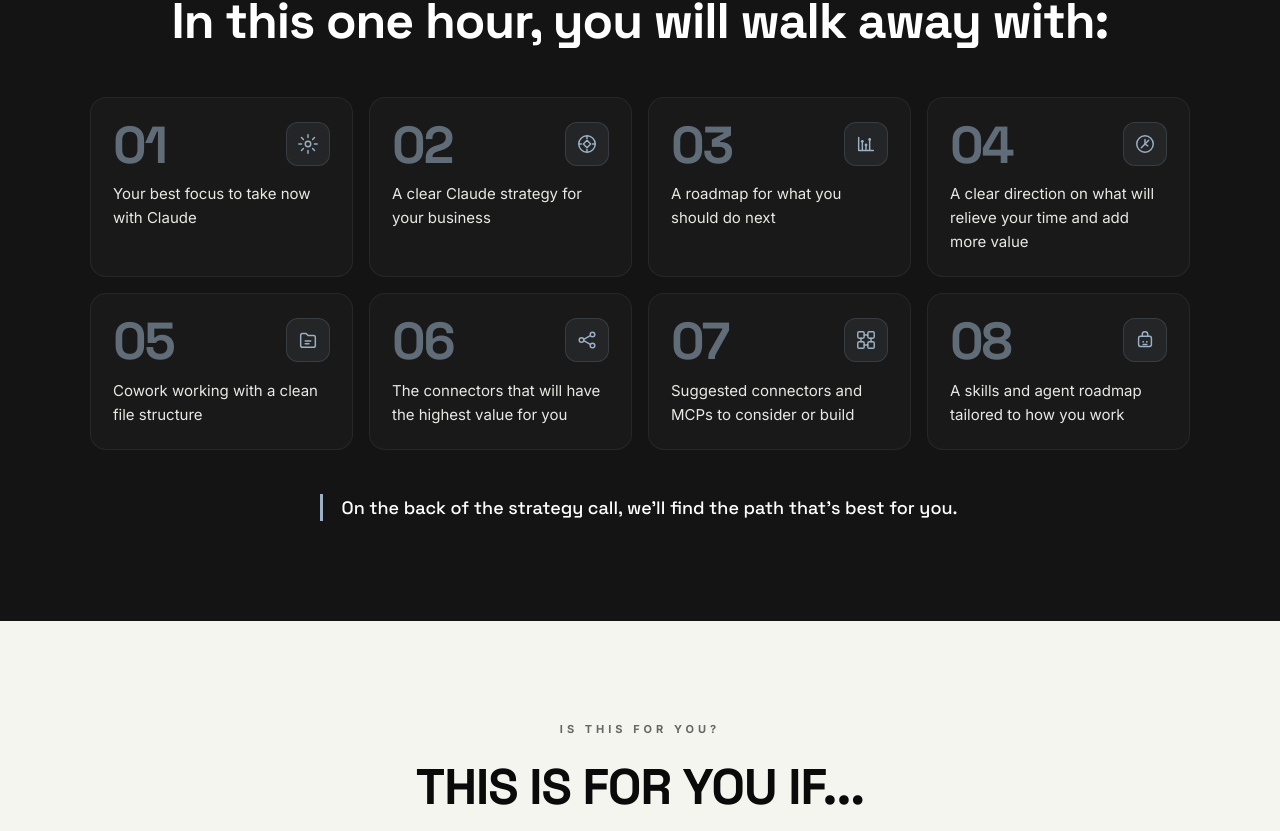
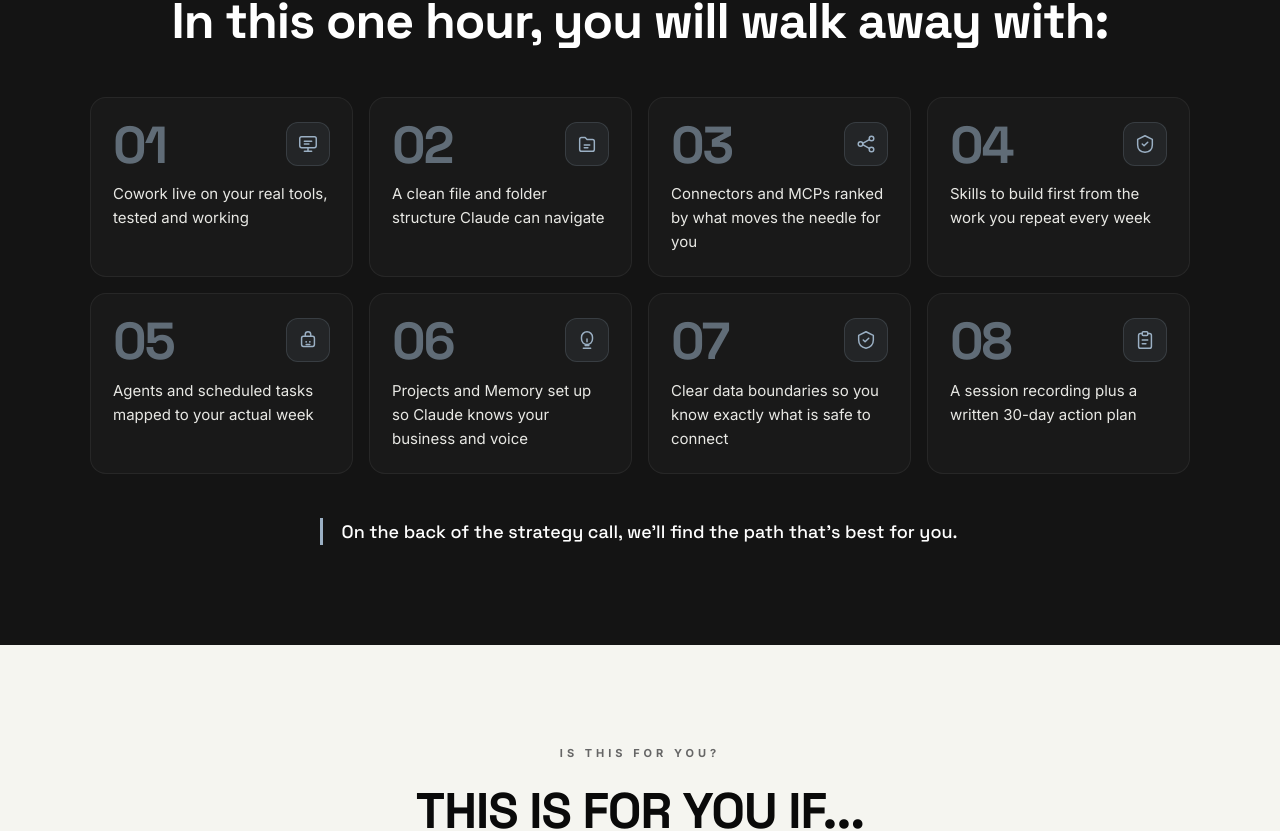
Before and after one commit to rosspower11/aipowered-mentoring, a Next.js app: page / in a window 1280 px wide. Shown: the part 1769-2600 px from the top of the page. Built offline with nearby package versions, Linux system fonts and the light colour scheme.

Commit message:
Replace overlapping outcomes with 8 distinct walkaways

```diff
--- a/components/mentoring/MFAQ.tsx
+++ b/components/mentoring/MFAQ.tsx
@@ -3,7 +3,7 @@
 import { useState } from "react";
 
 const faqs = [
-  { q: "What happens on the strategy call?", a: "We spend one focused hour together. You'll leave with a clear Claude strategy, a roadmap for what to do next, direction on what saves time and adds value, Cowork set up with a clean file structure, connector and MCP recommendations, and a skills and agent roadmap. Real clarity, not a vague to-do list." },
+  { q: "What happens on the strategy call?", a: "We spend one focused hour together. You'll leave with Cowork set up, a clean file structure, connectors and MCPs ranked for your business, skills and agents mapped to your week, Projects and Memory configured, clear data boundaries, plus a recording and a written 30-day action plan." },
   { q: "How is this different from the cohort?", a: "The cohort teaches the full ClaudeOS system to a group over six weeks. The strategy call is just you and me, on your business, in one hour. Many people start here to get clear, then join the cohort or book deeper 1:1 time once they know the path." },
   { q: "What happens after the call?", a: "On the back of the strategy call, we'll find the path that's best for you. That might mean more 1:1 sessions, the cohort, or simply running with what we set up. No pressure either way." },
   { q: "Do I need to be technical?", a: "No. I'm not a developer either. If you can describe your business and what you want Claude to do, we can get you set up." },
--- a/components/mentoring/MHowItWorks.tsx
+++ b/components/mentoring/MHowItWorks.tsx
@@ -8,7 +8,7 @@
   {
     n: "02",
     title: "We meet, screen to screen",
-    desc: "One focused hour with just the two of us. We build your Claude strategy, map what to do next, get Cowork working, and leave you with connector, MCP, skills and agent roadmaps tailored to your business.",
+    desc: "One focused hour with just the two of us. We get Cowork working, map your integrations, skills and agents, set your data boundaries, and you leave with a recording plus a 30-day action plan.",
     meta: "1 hour · live",
   },
   {
--- a/components/mentoring/MOutcomeIcon.tsx
+++ b/components/mentoring/MOutcomeIcon.tsx
@@ -4,36 +4,12 @@
   const props: IconProps = { className };
 
   switch (id) {
-    case "focus":
+    case "cowork":
       return (
         <svg viewBox="0 0 24 24" fill="none" stroke="currentColor" strokeWidth="1.6" strokeLinecap="round" strokeLinejoin="round" aria-hidden="true" {...props}>
-          <circle cx="12" cy="12" r="3" />
-          <path d="M12 2v3M12 19v3M2 12h3M19 12h3M4.9 4.9l2.1 2.1M17 17l2.1 2.1M4.9 19.1l2.1-2.1M17 7l2.1-2.1" />
-        </svg>
-      );
-    case "strategy":
-      return (
-        <svg viewBox="0 0 24 24" fill="none" stroke="currentColor" strokeWidth="1.6" strokeLinecap="round" strokeLinejoin="round" aria-hidden="true" {...props}>
-          <circle cx="12" cy="12" r="9" />
-          <path d="M12 3v3M12 18v3M3 12h3M18 12h3" />
-          <path d="m12 8 4 4-4 4-4-4 4-4z" />
-        </svg>
-      );
-    case "roadmap":
-      return (
-        <svg viewBox="0 0 24 24" fill="none" stroke="currentColor" strokeWidth="1.6" strokeLinecap="round" strokeLinejoin="round" aria-hidden="true" {...props}>
-          <path d="M4 19V5M4 19h16M8 19V9M12 19V13M16 19V7" />
-          <circle cx="8" cy="9" r="1.5" fill="currentColor" stroke="none" />
-          <circle cx="12" cy="13" r="1.5" fill="currentColor" stroke="none" />
-          <circle cx="16" cy="7" r="1.5" fill="currentColor" stroke="none" />
-        </svg>
-      );
-    case "value":
-      return (
-        <svg viewBox="0 0 24 24" fill="none" stroke="currentColor" strokeWidth="1.6" strokeLinecap="round" strokeLinejoin="round" aria-hidden="true" {...props}>
-          <circle cx="12" cy="12" r="9" />
-          <path d="M12 7v5l3 2" />
-          <path d="M8 16l8-8" />
+          <rect x="3" y="4" width="18" height="12" rx="2" />
+          <path d="M8 20h8M12 16v4" />
+          <path d="M8 9h8M8 12h5" />
         </svg>
       );
     case "files":
@@ -43,7 +19,7 @@
           <path d="M9 13h6M9 16h4" />
         </svg>
       );
-    case "connectors":
+    case "integrations":
       return (
         <svg viewBox="0 0 24 24" fill="none" stroke="currentColor" strokeWidth="1.6" strokeLinecap="round" strokeLinejoin="round" aria-hidden="true" {...props}>
           <circle cx="6" cy="12" r="2.5" />
@@ -52,14 +28,11 @@
           <path d="M8.4 11.2 15.6 7.2M8.4 12.8l7.2 4" />
         </svg>
       );
-    case "mcp":
+    case "skills":
       return (
         <svg viewBox="0 0 24 24" fill="none" stroke="currentColor" strokeWidth="1.6" strokeLinecap="round" strokeLinejoin="round" aria-hidden="true" {...props}>
-          <rect x="3" y="3" width="7" height="7" rx="1.5" />
-          <rect x="14" y="3" width="7" height="7" rx="1.5" />
-          <rect x="3" y="14" width="7" height="7" rx="1.5" />
-          <rect x="14" y="14" width="7" height="7" rx="1.5" />
-          <path d="M10 6.5h4M6.5 10v4M17.5 10v4M10 17.5h4" />
+          <path d="M12 3 4 7v6c0 5 3.5 7.5 8 8 4.5-.5 8-3 8-8V7l-8-4z" />
+          <path d="m9 12 2 2 4-4" />
         </svg>
       );
     case "agents":
@@ -72,6 +45,29 @@
           <path d="M10 17h4" />
         </svg>
       );
+    case "memory":
+      return (
+        <svg viewBox="0 0 24 24" fill="none" stroke="currentColor" strokeWidth="1.6" strokeLinecap="round" strokeLinejoin="round" aria-hidden="true" {...props}>
+          <path d="M12 3a6 6 0 0 0-6 6v2a6 6 0 0 0 12 0V9a6 6 0 0 0-6-6z" />
+          <path d="M8 21h8M10 18h4" />
+          <path d="M12 11v3" />
+        </svg>
+      );
+    case "privacy":
+      return (
+        <svg viewBox="0 0 24 24" fill="none" stroke="currentColor" strokeWidth="1.6" strokeLinecap="round" strokeLinejoin="round" aria-hidden="true" {...props}>
+          <path d="M12 3 4 7v5c0 5 3.5 8 8 9 4.5-1 8-4 8-9V7l-8-4z" />
+          <path d="m9 12 2 2 4-4" />
+        </svg>
+      );
+    case "deliverable":
+      return (
+        <svg viewBox="0 0 24 24" fill="none" stroke="currentColor" strokeWidth="1.6" strokeLinecap="round" strokeLinejoin="round" aria-hidden="true" {...props}>
+          <path d="M9 5H7a2 2 0 0 0-2 2v12a2 2 0 0 0 2 2h10a2 2 0 0 0 2-2V7a2 2 0 0 0-2-2h-2" />
+          <rect x="9" y="3" width="6" height="4" rx="1" />
+          <path d="M9 12h6M9 16h4" />
+        </svg>
+      );
     default:
       return null;
   }
--- a/lib/mentoring.ts
+++ b/lib/mentoring.ts
@@ -9,14 +9,14 @@
 export const PRICE_GBP = "£445";
 
 export const OUTCOMES = [
-  { text: "Your best focus to take now with Claude", icon: "focus" },
-  { text: "A clear Claude strategy for your business", icon: "strategy" },
-  { text: "A roadmap for what you should do next", icon: "roadmap" },
-  { text: "A clear direction on what will relieve your time and add more value", icon: "value" },
-  { text: "Cowork working with a clean file structure", icon: "files" },
-  { text: "The connectors that will have the highest value for you", icon: "connectors" },
-  { text: "Suggested connectors and MCPs to consider or build", icon: "mcp" },
-  { text: "A skills and agent roadmap tailored to how you work", icon: "agents" },
+  { text: "Cowork live on your real tools, tested and working", icon: "cowork" },
+  { text: "A clean file and folder structure Claude can navigate", icon: "files" },
+  { text: "Connectors and MCPs ranked by what moves the needle for you", icon: "integrations" },
+  { text: "Skills to build first from the work you repeat every week", icon: "skills" },
+  { text: "Agents and scheduled tasks mapped to your actual week", icon: "agents" },
+  { text: "Projects and Memory set up so Claude knows your business and voice", icon: "memory" },
+  { text: "Clear data boundaries so you know exactly what is safe to connect", icon: "privacy" },
+  { text: "A session recording plus a written 30-day action plan", icon: "deliverable" },
 ] as const;
 
 export const FOLLOW_UP =
```
